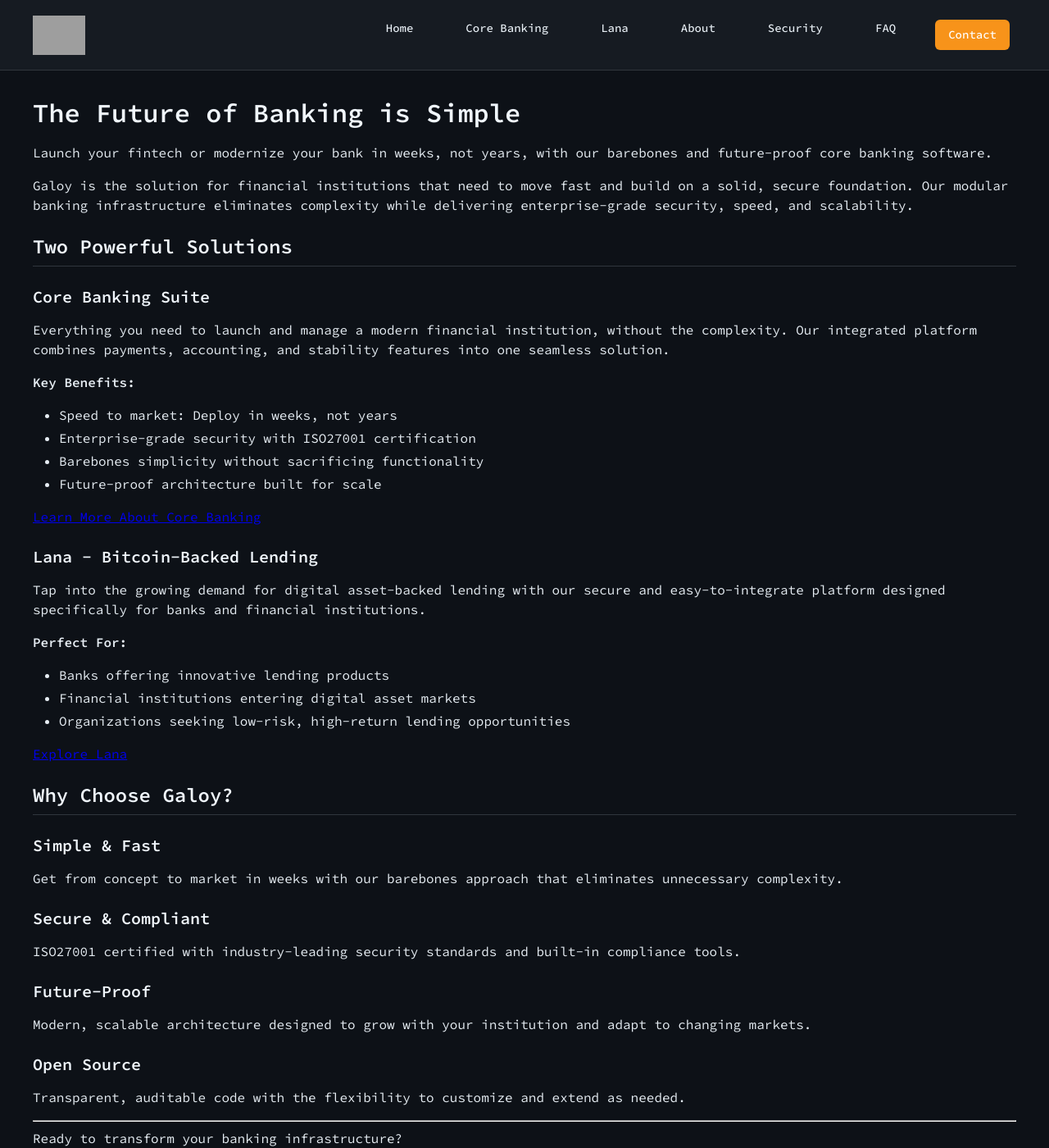
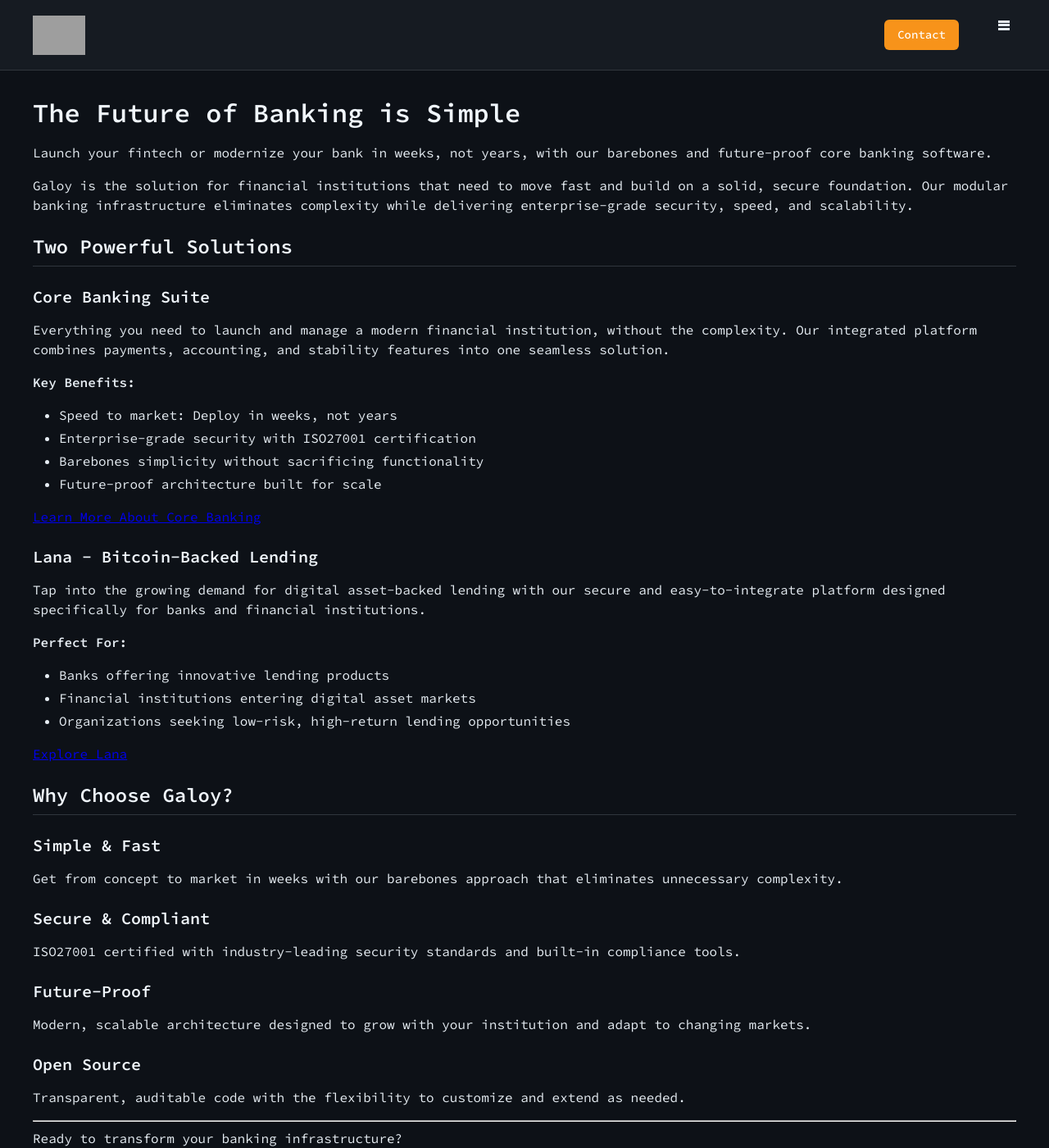
Before and after one commit to dylanwilson21/markdownsite, a Jekyll site: the page built from index.md, in a window 1280 px wide and 1400 px high. Shown: the whole window at 82% size. Built offline with Jekyll 4.4.1, drawn with Linux system fonts in a browser that asks for light colours; grey boxes are pictures that could not be loaded.

Commit message:
Assistant checkpoint: Added hamburger menu with navigation links
Assistant generated file changes:
- _layouts/default.html: Add hamburger menu with navigation links, Add hamburger menu styles

---

User prompt:

put these header links into a hamburger menu to the right of the contact button

Replit-Commit-Author: Assistant
Replit-Commit-Session-Id: 385e4962-e5d6-4675-ab67-ea5e58d41456

```diff
--- a/_layouts/default.html
+++ b/_layouts/default.html
@@ -482,6 +482,67 @@
             border-bottom: none;
         }
 
+        .hamburger-menu {
+            position: relative;
+            display: inline-block;
+        }
+
+        .hamburger-btn {
+            background: none;
+            border: none;
+            cursor: pointer;
+            padding: 8px;
+            display: flex;
+            flex-direction: column;
+            justify-content: space-around;
+            width: 30px;
+            height: 30px;
+        }
+
+        .hamburger-line {
+            width: 100%;
+            height: 3px;
+            background-color: #e6edf3;
+            transition: all 0.3s ease;
+        }
+
+        .hamburger-btn:hover .hamburger-line {
+            background-color: #f7931a;
+        }
+
+        .menu-content {
+            display: none;
+            position: absolute;
+            right: 0;
+            top: 100%;
+            background-color: #161b22;
+            min-width: 200px;
+            box-shadow: 0px 8px 16px 0px rgba(0,0,0,0.2);
+            z-index: 1000;
+            border: 1px solid #30363d;
+            border-radius: 6px;
+            padding: 0.5rem 0;
+            margin-top: 8px;
+        }
+
+        .menu-content.show {
+            display: block;
+        }
+
+        .menu-content a {
+            display: block;
+            padding: 12px 16px;
+            text-decoration: none;
+            color: #e6edf3;
+            font-weight: 500;
+            transition: background-color 0.2s;
+            font-size: 14px;
+        }
+
+        .menu-content a:hover {
+            background-color: #21262d;
+        }
+
         @media (max-width: 768px) {
             .header-container {
                 flex-direction: column;
@@ -507,16 +568,41 @@
                 <img src="https://cdn.prod.website-files.com/646f9b77a45b9e4c4377b0a2/656106c240ef09d6b11f4673_logo.svg" alt="Galoy">
             </a>
             <nav class="nav">
-                <a href="https://dylanwilson21.github.io/markdownsite/">Home</a>
-                <a href="https://dylanwilson21.github.io/markdownsite/core-banking.html">Core Banking</a>
-                <a href="https://dylanwilson21.github.io/markdownsite/lana.html">Lana</a>
-                <a href="https://dylanwilson21.github.io/markdownsite/about-us.html">About</a>
-                <a href="https://dylanwilson21.github.io/markdownsite/security.html">Security</a>
-                <a href="https://dylanwilson21.github.io/markdownsite/faq.html">FAQ</a>
                 <a href="https://dylanwilson21.github.io/markdownsite/contact.html" class="btn">Contact</a>
+                <div class="hamburger-menu">
+                    <button class="hamburger-btn" onclick="toggleMenu()">
+                        <span class="hamburger-line"></span>
+                        <span class="hamburger-line"></span>
+                        <span class="hamburger-line"></span>
+                    </button>
+                    <div class="menu-content" id="menuContent">
+                        <a href="https://dylanwilson21.github.io/markdownsite/">Home</a>
+                        <a href="https://dylanwilson21.github.io/markdownsite/core-banking.html">Core Banking</a>
+                        <a href="https://dylanwilson21.github.io/markdownsite/lana.html">Lana</a>
+                        <a href="https://dylanwilson21.github.io/markdownsite/about-us.html">About</a>
+                        <a href="https://dylanwilson21.github.io/markdownsite/security.html">Security</a>
+                        <a href="https://dylanwilson21.github.io/markdownsite/faq.html">FAQ</a>
+                    </div>
+                </div>
             </nav>
         </div>
     </header>
+
+    <script>
+        function toggleMenu() {
+            document.getElementById("menuContent").classList.toggle("show");
+        }
+
+        // Close menu when clicking outside
+        window.onclick = function(event) {
+            if (!event.target.matches('.hamburger-btn') && !event.target.matches('.hamburger-line')) {
+                var menu = document.getElementById("menuContent");
+                if (menu.classList.contains('show')) {
+                    menu.classList.remove('show');
+                }
+            }
+        }
+    </script>
 
     <main class="container">
         {{ content }}
```
